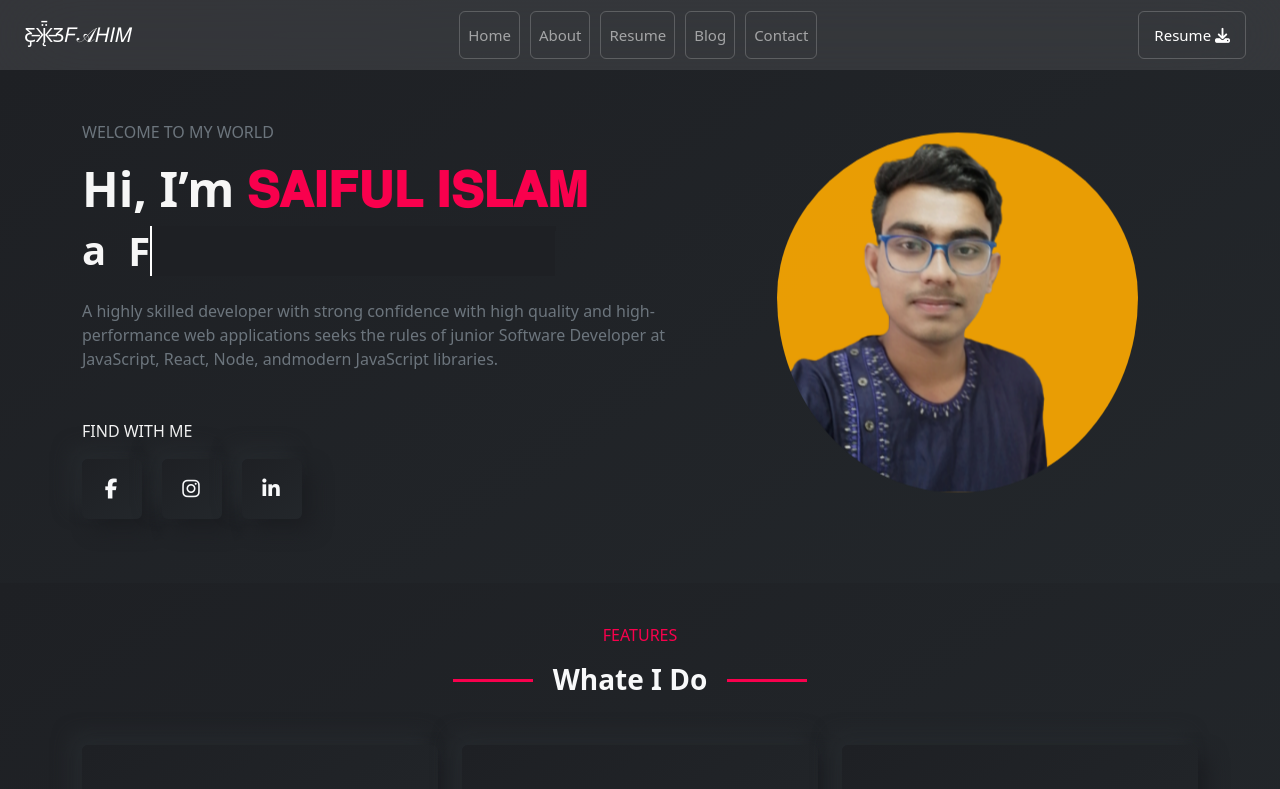
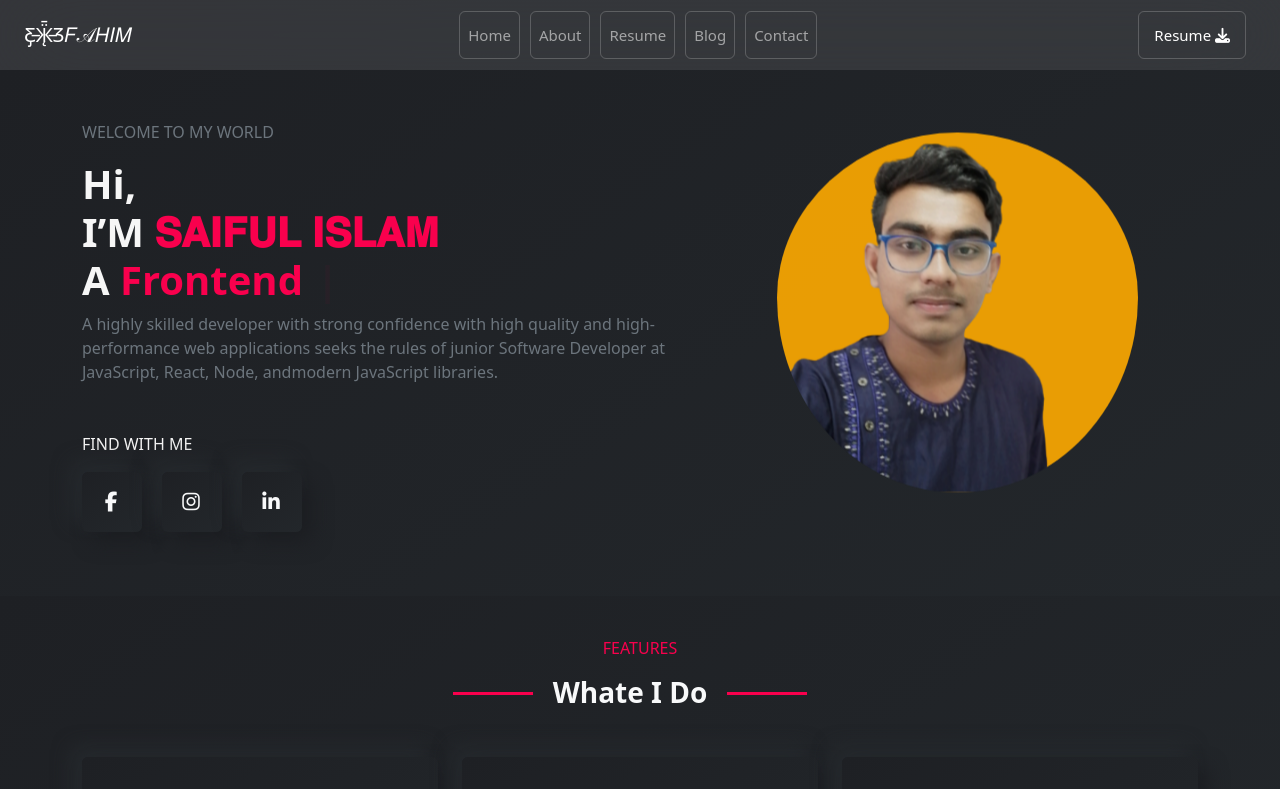
Before and after one commit to siffahim/Developer-Portfolio, a React (Create React App) app: page /home in a window 1280 px wide. Shown: the top 789 px of the page. Built offline with nearby package versions, Linux system fonts and the light colour scheme.

Commit message:
add style

```diff
--- a/package.json
+++ b/package.json
@@ -14,6 +14,7 @@
     "react-router-dom": "^6.0.2",
     "react-router-hash-link": "^2.4.3",
     "react-scripts": "4.0.3",
+    "react-simple-typewriter": "^3.0.1",
     "react-slick": "^0.28.1",
     "slick-carousel": "^1.8.1",
     "web-vitals": "^1.0.1"
--- a/src/Pages/Home/Banner/Banner.css
+++ b/src/Pages/Home/Banner/Banner.css
@@ -33,64 +33,6 @@
     position: relative;
 }
 
-/*text animation*/
-.wrapper{
-  display: inline-flex;
-}
-.wrapper .static-txt{
-  font-size: 40px;
-  font-weight: bold;
-}
-.wrapper .daynamic-txt{
-  height: 50px;
-  line-height: 50px;
-  overflow: hidden;
-}
-.daynamic-txt ul{
-  list-style-type: none;
-  padding: 0px;
-  margin: 0px;
-}
-.daynamic-txt li{
- list-style: none;
-  padding: 0px;
-  margin: 0px;
-  font-size:40px;
-  font-weight: bold;
-  position: relative;
-  top: 0;
-  left: -10px;
-  transition: all 0.3s;
-  animation: slide 12s steps(4) infinite;
-}
-
-@keyframes slide {
-  100%{
-    top:-200px;
-  }
-}
-.daynamic-txt li span{
-  position: relative;
-  transition: all 0.3s;
-}
-.daynamic-txt li span::after{
-  content: '';
-  position: absolute;
-  left: 0;
-  height: 100%;
-  width: 100%;
-  background: #1e2024;
-  border-left: 2px solid #fff;
-  animation: typing 3s steps(20) infinite;
-  animation-direction: forward;
-}
-
-@keyframes typing {
-  100%{
-    left: 100%;
-    margin: 0 -35px 0 35px;
-  }
-}
 
 @media only screen and (max-width:688px){
   .wrapper .daynamic-txt{
--- a/src/Pages/Home/Banner/Banner.js
+++ b/src/Pages/Home/Banner/Banner.js
@@ -2,6 +2,7 @@ import React from 'react';
 import { Col, Container, Row } from 'react-bootstrap';
 import Slide from 'react-reveal/Slide';
 import Zoom from 'react-reveal/Zoom';
+import { Typewriter } from 'react-simple-typewriter';
 import img from '../../../images/fahim.png';
 import './Banner.css';
 
@@ -13,16 +14,18 @@ const Banner = () => {
                     <Col sm={12} md={7} className='pt-4 order-2 order-md-1 '>
                         <Zoom>
                             <p className='text-muted'>WELCOME TO MY WORLD</p>
-                            <h1 style={{ fontSize: '48px', fontWeight: 'bold' }}>Hi, I’m <sapn style={{ color: '#f9004d' }}>𝐒𝐀𝐈𝐅𝐔𝐋 𝐈𝐒𝐋𝐀𝐌</sapn>
-                                <div className='wrapper'>
-                                    <div className='static-txt'>a</div>
-                                    <ul className='daynamic-txt'>
-                                        <li><span>Mern Stack Developer</span></li>
-                                        <li><span>Front End Developer</span></li>
-                                        <li><span>Full Stack Developer</span></li>
-                                        <li><span>Back End Developer</span></li>
-                                    </ul>
-                                </div>
+                            <h1 style={{ fontSize: '40px', fontWeight: 'bold' }}>Hi,<br /> I’M <sapn style={{ color: '#f9004d' }}>𝐒𝐀𝐈𝐅𝐔𝐋 𝐈𝐒𝐋𝐀𝐌</sapn><br />
+                                A <span style={{ color: '#f9004d' }}>
+                                    <Typewriter
+                                        loop
+                                        cursor
+                                        cursorStyle='|'
+                                        typeSpeed={70}
+                                        deleteSpeed={50}
+                                        delaySpeed={1000}
+                                        words={['MERN Stack Developer', 'Frontend Developer', 'Full Stack Developer', 'Junior Web Developer']}
+                                    />
+                                </span>
                             </h1>
 
                             <p className='mb-5 text-muted'>A highly skilled developer with strong confidence with high quality and high-performance web applications seeks the rules of junior Software Developer at JavaScript, React, Node, andmodern JavaScript libraries.</p>
--- a/src/Pages/Project/Project.js
+++ b/src/Pages/Project/Project.js
@@ -1,13 +1,13 @@
 import React from 'react';
 import { Col } from 'react-bootstrap';
-import Filp from 'react-reveal/Slide';
+import { Bounce } from 'react-reveal';
 import { Link } from 'react-router-dom';
 
 const Project = ({ project }) => {
     const { img1, name, id } = project;
     return (
         <Col sm={12} md={4}>
-            <Filp left>
+            <Bounce bottom>
                 <div className='project-card'>
                     <div className='overflow-hidden rounded'>
                         <img src={img1} alt="" />
@@ -15,7 +15,7 @@ const Project = ({ project }) => {
                     <p className='txt'>{name}</p>
                     <Link to={`/detail/${id}`} className='text-project fs-4'><p>This service provide for design <span className='link-project'><i className="fas fa-external-link-alt"></i></span></p></Link>
                 </div>
-            </Filp>
+            </Bounce>
         </Col>
     );
 };
```
Also changed, not shown: 2 other files (tests, documents, lock files or other folders).
